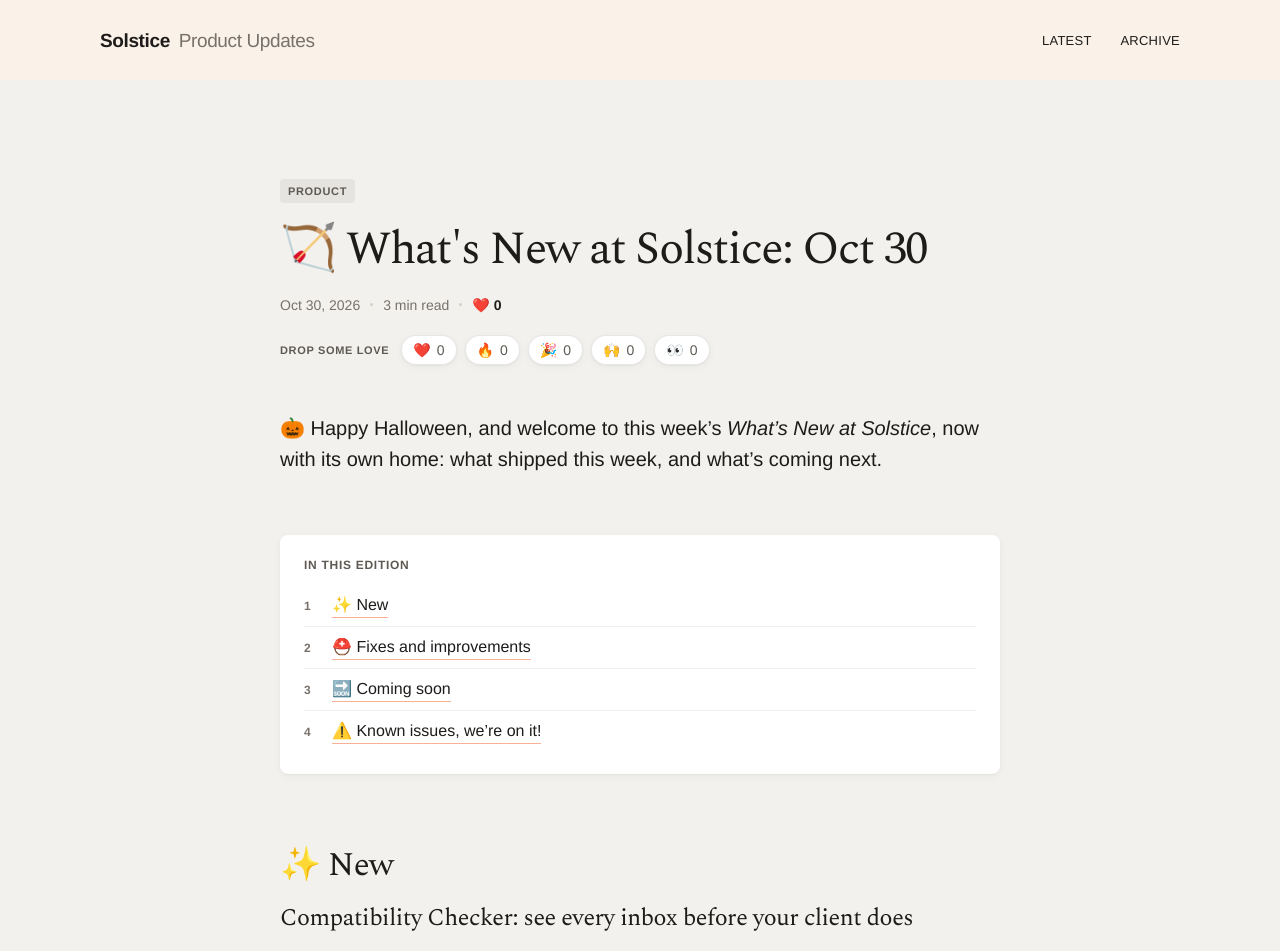
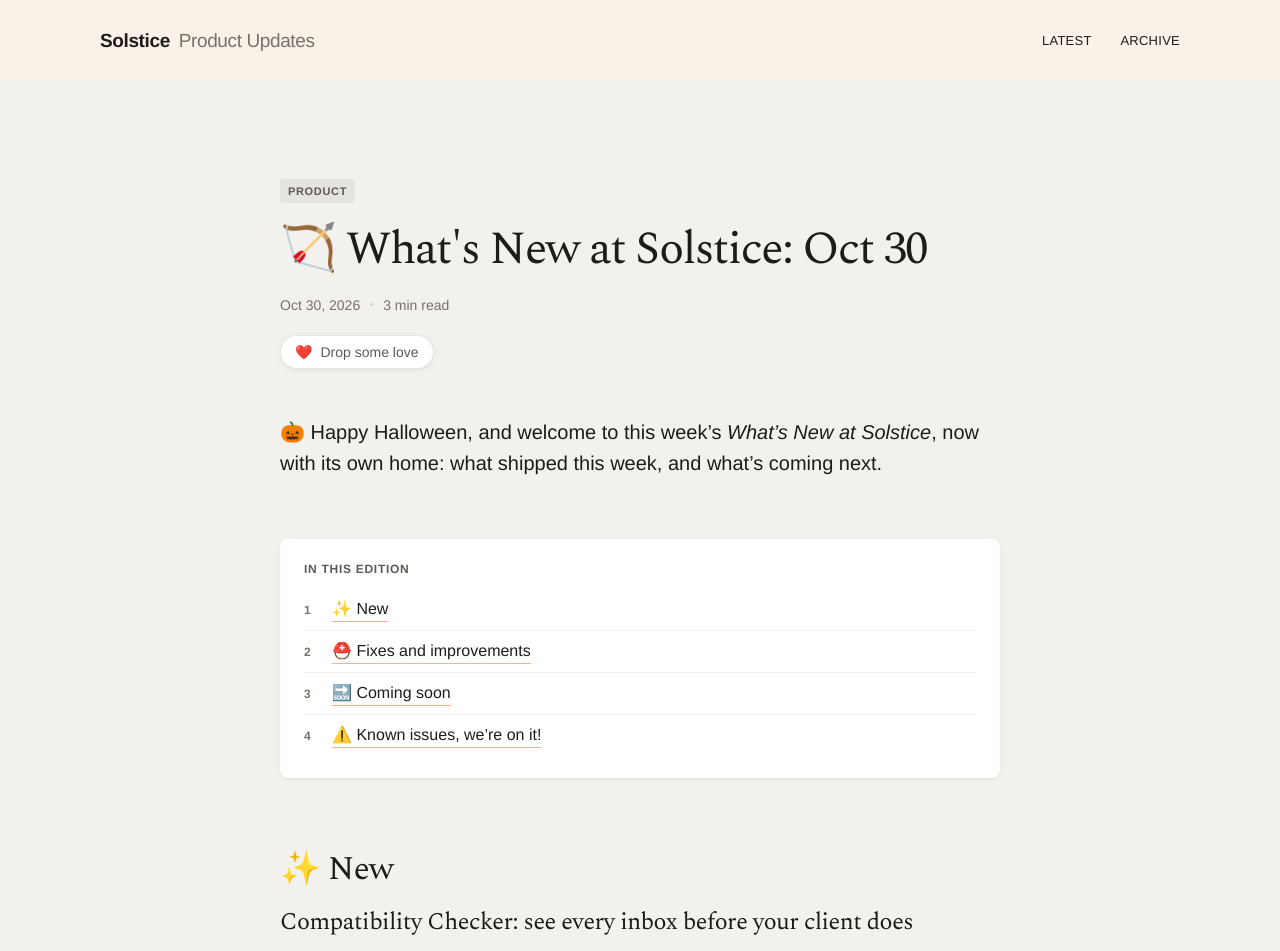
Before and after one commit to eeva-ff/solstice-newsletter, a Jekyll site: the page built from index.html, in a window 1280 px wide. Shown: the top 951 px of the page. Built offline with Jekyll 4.4.1, drawn with Linux system fonts in a browser that asks for light colours; a style sheet for code colours, icons or effects is not loaded.

Commit message:
Swap reaction counts for a heart burst; nothing is counted
Co-Authored-By: Claude Opus 5.5 <noreply@anthropic.com>

```diff
--- a/_includes/article.html
+++ b/_includes/article.html
@@ -8,16 +8,8 @@
     <p class="meta">
       <time datetime="{{ post.date | date_to_xmlschema }}">{{ post.date | date: "%b %-d, %Y" }}</time>
       <span class="dot"></span>{{ minutes }} min read
-      <span class="dot"></span><span class="love-total" title="Reactions on this edition">❤️ <b>0</b></span>
     </p>
-    <div class="reactions" data-key="{{ post.date | date: '%Y-%m-%d' }}" aria-label="Drop some love">
-      <span class="reactions-label">Drop some love</span>
-      <button type="button" data-name="heart" aria-pressed="false">❤️ <span>0</span></button>
-      <button type="button" data-name="fire" aria-pressed="false">🔥 <span>0</span></button>
-      <button type="button" data-name="tada" aria-pressed="false">🎉 <span>0</span></button>
-      <button type="button" data-name="raised-hands" aria-pressed="false">🙌 <span>0</span></button>
-      <button type="button" data-name="eyes" aria-pressed="false">👀 <span>0</span></button>
-    </div>
+    <button type="button" class="love" aria-label="Drop some love">❤️ <span>Drop some love</span></button>
   </header>
   <div class="article-body">
     {% if post.intro %}<p class="intro">{{ post.intro | markdownify | remove: '<p>' | remove: '</p>' | strip }}</p>{% endif %}
@@ -62,45 +54,32 @@
     clip.appendChild(b);
   });
 
-  // Reactions: shared counts live in a free public counter (abacus), one counter per
-  // edition and emoji. Each browser can react once per emoji; there is no un-react.
-  document.querySelectorAll('.reactions').forEach(function (bar) {
-    var api = 'https://abacus.jasoncameron.dev';
-    var ns = 'solstice-newsletter';
-    var edition = bar.dataset.key;
-    var total = bar.closest('.post-header').querySelector('.love-total b');
-    var buttons = bar.querySelectorAll('button');
-    var store = 'reacted:' + edition;
-    var mine = {};
-    try { mine = JSON.parse(localStorage.getItem(store)) || {}; } catch (e) {}
-
-    var sum = function () {
-      var n = 0;
-      buttons.forEach(function (b) { n += parseInt(b.querySelector('span').textContent, 10) || 0; });
-      total.textContent = n;
-    };
-    var show = function (b, n) { b.querySelector('span').textContent = n; sum(); };
-
-    buttons.forEach(function (b) {
-      var key = edition + '-' + b.dataset.name;
-      if (mine[b.dataset.name]) { b.classList.add('is-mine'); b.setAttribute('aria-pressed', 'true'); }
-      fetch(api + '/get/' + ns + '/' + key)
-        .then(function (r) { return r.ok ? r.json() : { value: 0 }; })
-        .then(function (d) { show(b, d.value || 0); })
-        .catch(function () {});
-
-      b.addEventListener('click', function () {
-        if (mine[b.dataset.name]) return;
-        mine[b.dataset.name] = true;
-        try { localStorage.setItem(store, JSON.stringify(mine)); } catch (e) {}
-        b.classList.add('is-mine', 'pop'); b.setAttribute('aria-pressed', 'true');
-        setTimeout(function () { b.classList.remove('pop'); }, 300);
-        show(b, (parseInt(b.querySelector('span').textContent, 10) || 0) + 1);
-        fetch(api + '/hit/' + ns + '/' + key)
-          .then(function (r) { return r.json(); })
-          .then(function (d) { if (d.value) show(b, d.value); })
-          .catch(function () {});
-      });
+  // Drop some love: a burst of hearts on the reader's own screen. Nothing is counted or saved.
+  document.querySelectorAll('.love').forEach(function (btn) {
+    var hearts = ['❤️', '🧡', '💖', '💕', '💗'];
+    btn.addEventListener('click', function () {
+      var reduce = window.matchMedia('(prefers-reduced-motion: reduce)').matches;
+      var r = btn.getBoundingClientRect();
+      var x0 = r.left + r.width / 2, y0 = r.top + r.height / 2;
+      var n = reduce ? 6 : 36;
+      btn.classList.remove('pop'); void btn.offsetWidth; btn.classList.add('pop');
+      for (var i = 0; i < n; i++) {
+        var h = document.createElement('span');
+        h.className = 'heart-burst';
+        h.textContent = hearts[i % hearts.length];
+        var angle = -Math.PI / 2 + (Math.random() - 0.5) * Math.PI * 1.4;
+        var dist = 120 + Math.random() * 260;
+        h.style.left = x0 + 'px';
+        h.style.top = y0 + 'px';
+        h.style.fontSize = (16 + Math.random() * 18) + 'px';
+        h.style.setProperty('--dx', Math.cos(angle) * dist + 'px');
+        h.style.setProperty('--dy', Math.sin(angle) * dist + 'px');
+        h.style.setProperty('--rot', (Math.random() - 0.5) * 80 + 'deg');
+        h.style.animationDelay = Math.random() * 120 + 'ms';
+        h.style.animationDuration = (reduce ? 600 : 1100 + Math.random() * 700) + 'ms';
+        document.body.appendChild(h);
+        h.addEventListener('animationend', function () { this.remove(); });
+      }
     });
   });
 </script>
--- a/assets/style.css
+++ b/assets/style.css
@@ -128,17 +128,22 @@ h1 a { color: inherit; text-decoration: none; }
 .clip-toggle.is-paused::before { width: 0; height: 0; border: 0; border-left: 11px solid currentColor;
   border-top: 7px solid transparent; border-bottom: 7px solid transparent; margin-left: 3px; }
 
-/* Reactions, Slack style */
-.love-total b { font-weight: 600; color: var(--text); }
-.reactions { display: flex; flex-wrap: wrap; align-items: center; gap: 8px; margin-top: 20px; }
-.reactions-label { font: 600 11px/14px var(--sans); letter-spacing: 0.66px; text-transform: uppercase; color: var(--label); margin-right: 4px; }
-.reactions button {
-  display: inline-flex; align-items: center; gap: 6px; height: 30px; padding: 0 11px;
-  border: 1px solid rgba(29, 28, 26, 0.1); border-radius: 15px; background: var(--surface);
-  font: 500 14px/1 var(--sans); color: var(--label); cursor: pointer; box-shadow: var(--shadow);
-  transition: border-color 120ms, background 120ms, transform 120ms;
+/* Drop some love: heart burst */
+.love {
+  display: inline-flex; align-items: center; gap: 8px; height: 34px; padding: 0 14px; margin-top: 20px;
+  border: 1px solid rgba(29, 28, 26, 0.1); border-radius: 17px; background: var(--surface); box-shadow: var(--shadow);
+  font: 500 14px/1 var(--sans); color: var(--label); cursor: pointer; transition: border-color 120ms, transform 120ms;
 }
-.reactions button:hover { border-color: rgba(29, 28, 26, 0.25); transform: translateY(-1px); }
-.reactions button.is-mine { background: #fff1e6; border-color: #f3a06c; color: var(--link); cursor: default; }
-.reactions button.is-mine:hover { transform: none; }
-.reactions button.pop { transform: scale(1.12); }
+.love:hover { border-color: #f3a06c; color: var(--link); transform: translateY(-1px); }
+.love.pop { animation: love-pop 300ms ease-out; }
+@keyframes love-pop { 40% { transform: scale(1.12); } 100% { transform: scale(1); } }
+.heart-burst {
+  position: fixed; z-index: 50; pointer-events: none; line-height: 1;
+  transform: translate(-50%, -50%); opacity: 0;
+  animation-name: heart-fly; animation-timing-function: cubic-bezier(0.2, 0.7, 0.3, 1); animation-fill-mode: forwards;
+}
+@keyframes heart-fly {
+  0% { opacity: 0; transform: translate(-50%, -50%) scale(0.4); }
+  15% { opacity: 1; }
+  100% { opacity: 0; transform: translate(calc(-50% + var(--dx)), calc(-50% + var(--dy) + 60px)) rotate(var(--rot)) scale(1); }
+}
```
